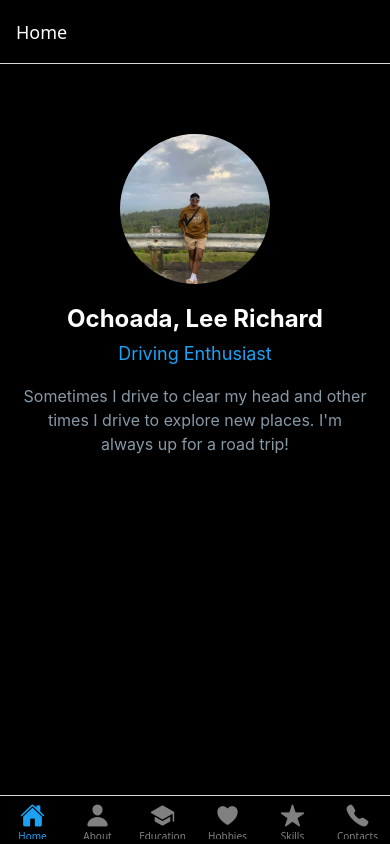
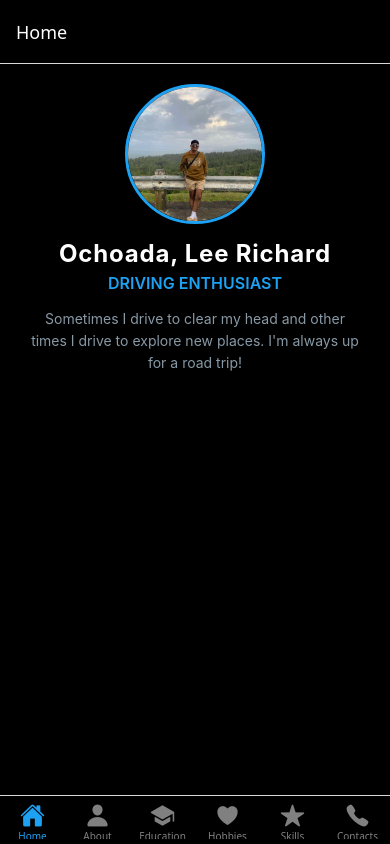
Before and after one commit to ipreferlee/gamedev, a React Native app: screen /Home in a window 390 px wide. Built offline with nearby package versions, Linux system fonts and the light colour scheme.

Commit message:
Update HomeScreen.js

```diff
--- a/screens/HomeScreen.js
+++ b/screens/HomeScreen.js
@@ -21,32 +21,100 @@ export default function HomeScreen() {
 const styles = StyleSheet.create({
   container: {
     flex: 1,
-    backgroundColor: 'black',
+    backgroundColor: '#000',
     alignItems: 'center',
     padding: 20,
   },
+  profileCard: {
+    backgroundColor: '#111', // Slightly lighter black for depth
+    borderRadius: 15,
+    padding: 20,
+    alignItems: 'center',
+    shadowColor: '#1DA1F2',
+    shadowOffset: { width: 0, height: 4 },
+    shadowOpacity: 0.3,
+    shadowRadius: 6,
+    elevation: 5,
+    marginTop: 40,
+    width: '90%',
+  },
   profileImage: {
-    width: 150,
-    height: 150,
-    borderRadius: 75,
-    marginTop: 50,
+    width: 140,
+    height: 140,
+    borderRadius: 70,
+    borderWidth: 3,
+    borderColor: '#1DA1F2',
   },
   name: {
     fontSize: 24,
     fontWeight: 'bold',
     color: 'white',
+    marginTop: 15,
+    letterSpacing: 0.8,
+  },
+  title: {
+    fontSize: 16,
+    color: '#1DA1F2',
+    marginTop: 5,
+    fontWeight: '600',
+    textTransform: 'uppercase',
+  },
+  bio: {
+    fontSize: 14,
+    color: '#8899A6',
+    textAlign: 'center',
+    marginTop: 15,
+    lineHeight: 22,
+    paddingHorizontal: 10,
+  },
+  divider: {
+    height: 1,
+    backgroundColor: '#1DA1F2',
+    marginVertical: 15,
+    opacity: 0.5,
+    width: '80%',
+  },
+  socialIcons: {
+    flexDirection: 'row',
+    marginTop: 15,
+    gap: 20,
+  },
+  icon: {
+    fontSize: 24,
+    color: '#1DA1F2',
+  },
+  button: {
+    marginTop: 20,
+    backgroundColor: '#1DA1F2',
+    paddingVertical: 10,
+    paddingHorizontal: 20,
+    borderRadius: 25,
+    alignItems: 'center',
+    justifyContent: 'center',
+    width: 150,
+  },
+  buttonText: {
+    color: 'white',
+    fontSize: 16,
+    fontWeight: '600',
+    textTransform: 'uppercase',
+  },
+  statsContainer: {
+    flexDirection: 'row',
+    justifyContent: 'space-between',
+    width: '80%',
     marginTop: 20,
   },
-  title: {
+  statsBox: {
+    alignItems: 'center',
+  },
+  statsNumber: {
+    color: 'white',
     fontSize: 18,
-    color: '#1DA1F2',
-    marginTop: 10,
+    fontWeight: 'bold',
   },
-  bio: {
-    fontSize: 16,
+  statsLabel: {
     color: '#8899A6',
-    textAlign: 'center',
-    marginTop: 20,
-    lineHeight: 24,
+    fontSize: 14,
   },
 });
```
